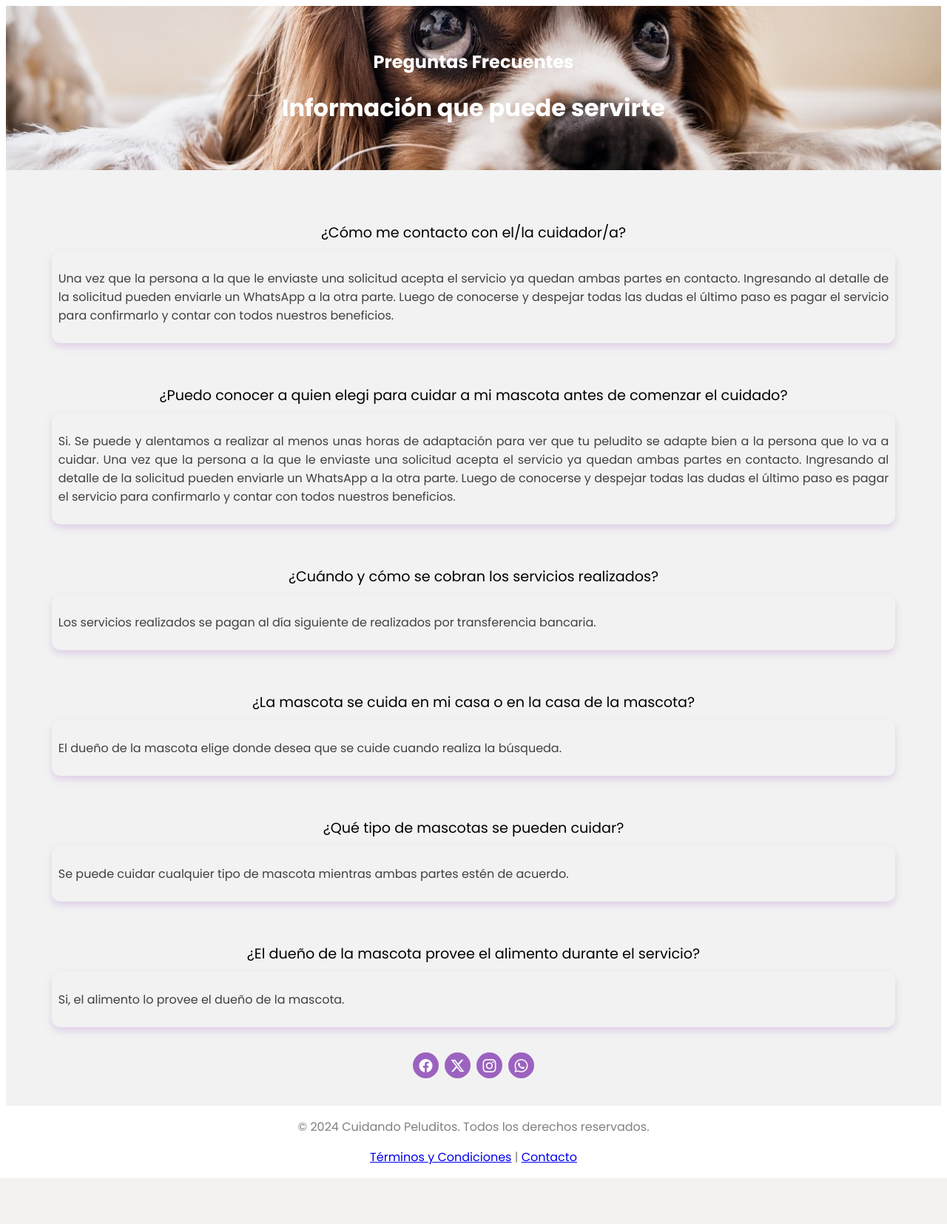
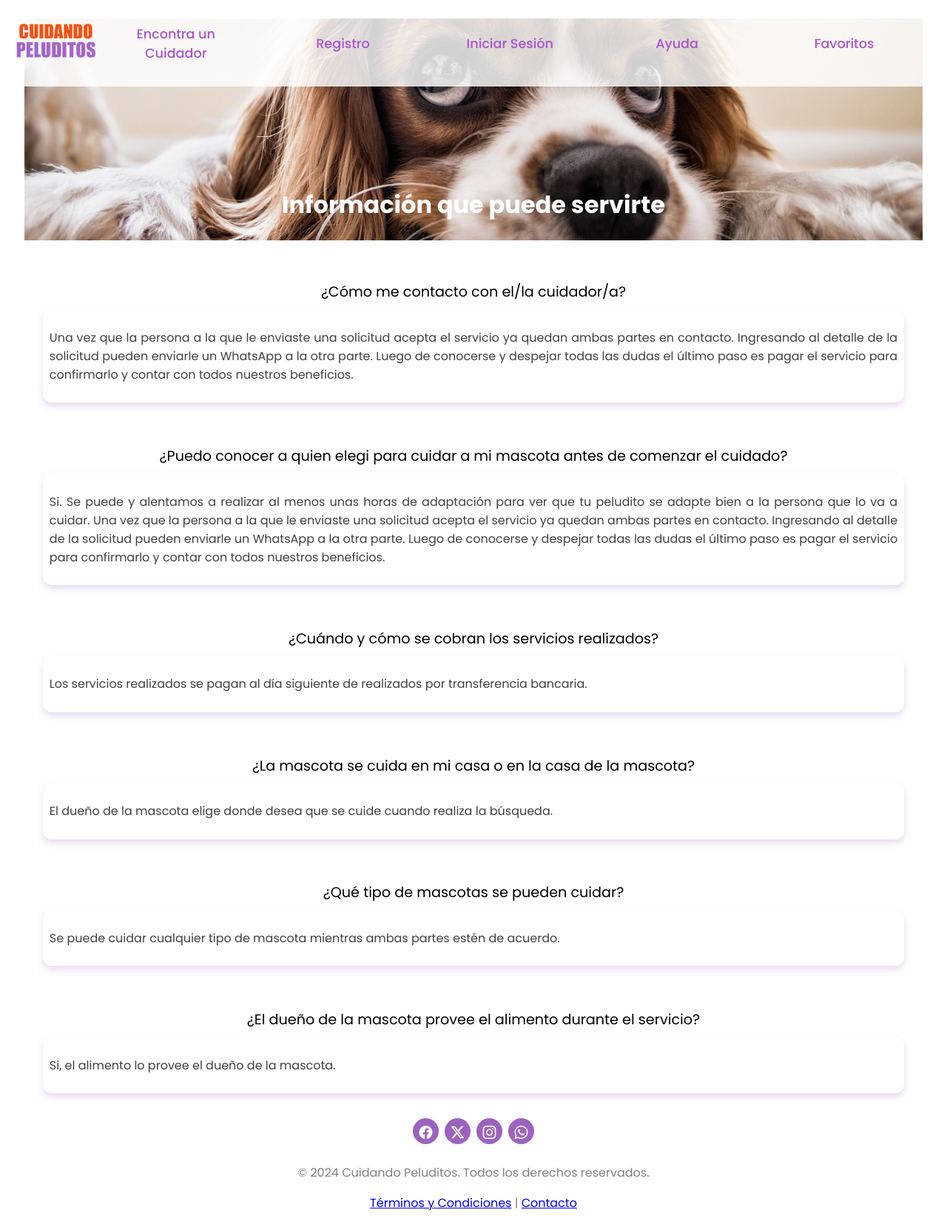
Before and after one commit to MaruValletto/Proyecto_VFinal, a Python web app: template Templates/help.html in a window 1280 px wide. Shown: the whole page at 74% size. Before the commit the page ends 1593 px from the top, so only its background shows below. Run offline with Jinja, Linux system fonts and the light colour scheme; the template is opened without the code that fills it, so the values that code supplies are empty.

Commit message:
Estilos Headers
unifico los estilos de los header de todas las paginas

```diff
--- a/Static/css/help.css
+++ b/Static/css/help.css
@@ -5,20 +5,122 @@
   font-family: 'Poppins',sans-serif;
 }
 
+/* header  */
+
+.header{
+  position: fixed;
+  top: 0;
+  left: 0;
+  width: 100%;
+  padding: 20px 100px;
+  display: flex;
+  justify-content: space-between;
+  align-items: center;
+  z-index: 99;
+}
+
+.cont_logoybotones {
+    position: fixed;
+    top: 0;
+    left: 0;
+    width: 100%;
+    background-color: #ffffffd0;
+    border-radius: 10px;
+    padding: 10px 20px;
+    z-index: 1000;
+    display: flex;
+    justify-content: space-between;
+    align-items: center;
+
+}
+/* Para que no subraye los hipervinculos*/
+.cont_logoybotones a {
+  text-decoration: none;
+  color: #a954cd; /*Color de los botones header*/
+}
+
+.logo {
+  max-width: 100%;
+  height: 50px;
+  flex: 1;
+
+}
+
+.botones {
+  flex: 1;
+  display: flex;
+  align-items: center;
+  font-size: 1.1em;
+  font-weight: 500;
+}
+
+.buscador,
+.registro,
+.sesion,
+.ayuda,
+.favoritos {
+  flex: 1;
+  border: 1%;
+  margin: 2%;
+  text-align: center;
+  margin-left: 10px;
+
+}
+.buscador:hover{
+  transform: scale(110%) translate(1%, 1%);
+  text-decoration:underline #a954cd 2px;
+}
+.registro:hover{
+  transform: scale(110%) translate(1%, 1%);
+  text-decoration:underline #a954cd 2px;
+}
+.sesion:hover{
+  transform: scale(110%) translate(1%, 1%);
+  text-decoration:underline #a954cd 2px;
+}
+.ayuda:hover{
+  transform: scale(110%) translate(1%, 1%);
+  text-decoration:underline #a954cd 2px;
+}
+.favoritos:hover{
+  transform: scale(110%) translate(1%, 1%);
+  text-decoration:underline #a954cd 2px;
+}
+
+/*Animación del Logo*/
+.logo:hover{
+  animation: tilt-n-move-shaking 0.5s infinite;
+}
+@keyframes tilt-n-move-shaking {
+  0% {transform: translate(0,0) rotate(0deg);}
+  25% {transform: translate(5px, 5px) rotate(5deg);}
+  50% {transform: translate(0,0) rotate(0deg);}
+  75% {transform: translate(-5px,5px) rotate(-5deg);}
+  100% {transform: translate(0,0) rotate(0deg);}
+}
+
+
 .cabecera {
-    /* background-color: #9B63BF; */
     background-image: url(/Static/img/puppy-2785074_1280.jpg);
     text-align: center;
     color: white;
-    padding: 3%;
+    padding-top: 15%;
     background-size: cover;
     background-position: center; /* Centra la imagen dentro del contenedor */
     background-repeat: no-repeat; /* Evita que la imagen se repita */
 }
 
+.h1 {
+  padding: 2%;
+}
+
+/* .h2 {
+  padding: 2%;
+} */
+
 .faq-contenedor{
-    padding: 3%;
-    background-color: #f2f2f2;
+  margin: 2%;
+    background-color: white;
 }
 
 .faq-item{
@@ -68,7 +170,7 @@
 }
 
 .media-icons a{
-    text-align: center;
+  text-align: center;
     line-height: 33px;
     height: 35px;
     width: 35px;
--- a/Templates/buscador.html
+++ b/Templates/buscador.html
@@ -54,7 +54,7 @@
 
         <!--Tarjetitas-->
         <div class="container">
-            <h2>Aquí tiene los Cuidadores mas cercanos</h2>
+            <h2>Aquí tienes los Cuidadores mas cercanos</h2>
 
             <div class="main-card">
               <div class="cards">
--- a/Templates/help.html
+++ b/Templates/help.html
@@ -11,14 +11,26 @@
 </head>
 
 <body>
-    <header>
-        <div class="cabecera">
-            <h2> Preguntas Frecuentes</h2>
-            <h1>Información que puede servirte</h1>
+    <header class="header">
+        <div class="cont_logoybotones">
+            <div>
+                <img src="Static\img\Texto Logo.png" alt="Texto logo" class="logo">
+            </div>
+            <div class="botones">
+                <div class="buscador"> <a href="/Templates/buscador.html">Encontra un Cuidador</a></div>
+                <div class="registro"> <a href="/Templates/registro.html">Registro</a></div>
+                <div class="sesion"> <a href="/Templates/sesion.html">Iniciar Sesión</a></div>
+                <div class="ayuda"> <a href="/Templates/help.html">Ayuda</a></div>
+                <div class="favoritos"> <a href="/Templates/favoritos.html">Favoritos</a></div>
+            </div>
         </div>
-    </header>
+</header>
 
     <main class="faq-contenedor">
+        <div class="cabecera">
+            <!-- <h2 class="h2"> Preguntas Frecuentes</h2> -->
+            <h1  class="h1">Información que puede servirte</h1>
+        </div>
         <div class="faq-item">
             <div class="faq-pregunta">¿Cómo me contacto con el/la cuidador/a?</div>
             <div class="faq-rta">
--- a/index.html
+++ b/index.html
@@ -10,7 +10,7 @@
     <link rel="stylesheet" href="https://cdn.jsdelivr.net/npm/bootstrap-icons@1.11.3/font/bootstrap-icons.min.css">
 </head>
 <body class="todo">
-    <header>
+    <header class="header">
             <div class="cont_logoybotones">
                 <div>
                     <img src="Static\img\Texto Logo.png" alt="Texto logo" class="logo">
```
Also changed, not shown: Static/css/buscador.css (+5 -6 lines), Static/css/fav.css (+5 -5 lines), Static/css/index.css (+71 -17 lines), Static/css/registro.css (+65 -45 lines).
